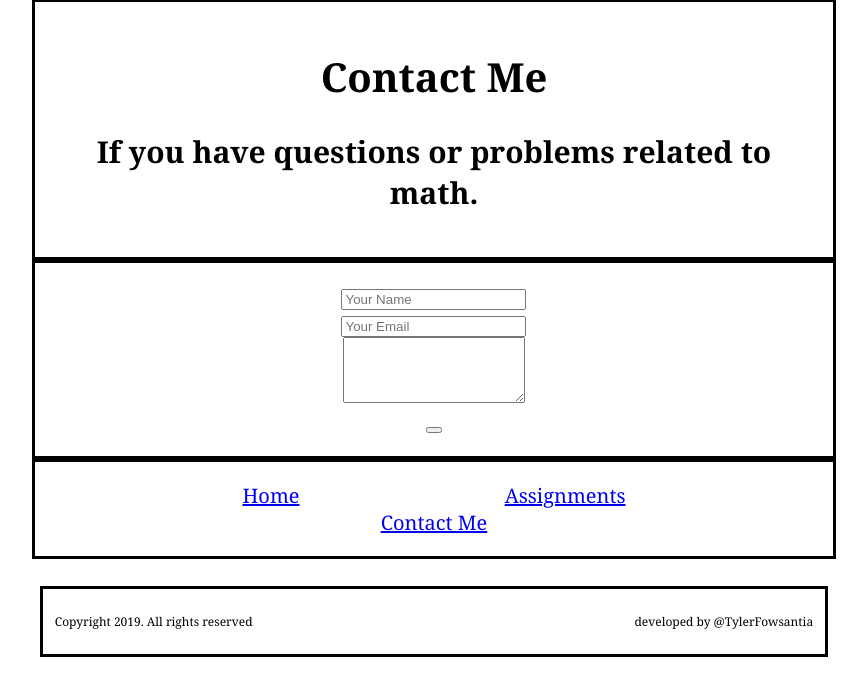
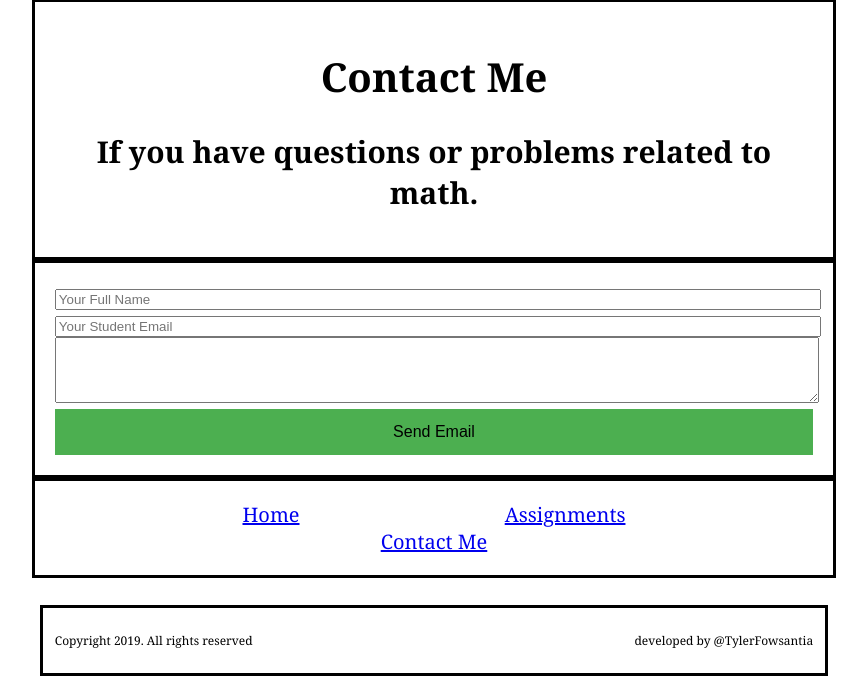
Before and after one commit to HSA-Columbus/mr-yagci-s-website-champion-s-club, a Flask app: page /contact in a window 1280 px wide. Shown: the part 373-1057 px from the top of the page, without its empty margins (206-1073 px from the left). Before the commit the page ends 1030 px from the top, so only its background shows below. Run offline with Flask 2, Linux system fonts and the light colour scheme.

Commit message:
contact page update, python code updated

```diff
--- a/static/layout.css
+++ b/static/layout.css
@@ -35,3 +35,17 @@ div {
     width: 65%;
     height: 250px;
 }
+.block {
+  display: block;
+  width: 100%;
+  border: none;
+  background-color: #4CAF50;
+  padding: 14px 28px;
+  font-size: 16px;
+  cursor: pointer;
+  text-align: center;
+}
+.block1 {
+    width: 100%;
+    row-span: 4;
+}
--- a/templates/contact.html
+++ b/templates/contact.html
@@ -24,13 +24,13 @@
 <div class="contact-form">
     <form action="/contact" method="post">
 
-        <input name="name" type="text" placeholder="Your Name" required><br>
+        <input name="name" type="text" placeholder="Your Full Name" class="block1" required><br>
 
-        <input name="email" type="email" placeholder="Your Email" required><br>
+        <input name="email" type="email" placeholder="Your Student Email" class="block1" required><br>
 
-        <textarea name="message" placeholder="Message" rows="4" required>
+        <textarea name="message" placeholder="Message" rows="4" class="block1" required>
         </textarea><br>
-        <button type="submit" value="Send Email"></button>
+        <button name="send" type="submit" value="Send Email" class="block">Send Email</button>
     </form>
 </div>
 
--- a/yagci.py
+++ b/yagci.py
@@ -30,7 +30,9 @@ def contact():
     password = "imnotarobot"
     send_to_email = "imnotarobotlol1234@gmail.com"
     subject = 'Question from student'
-    message = request.form['message']
+    name = request.form['name']
+    email1 = request.form['email']
+    message = request.form['message'] + "\nFrom: " + str(email1) + "\nStudent Name: " + str(name)
 
     msg = MIMEMultipart()
     msg['From'] = email
```
